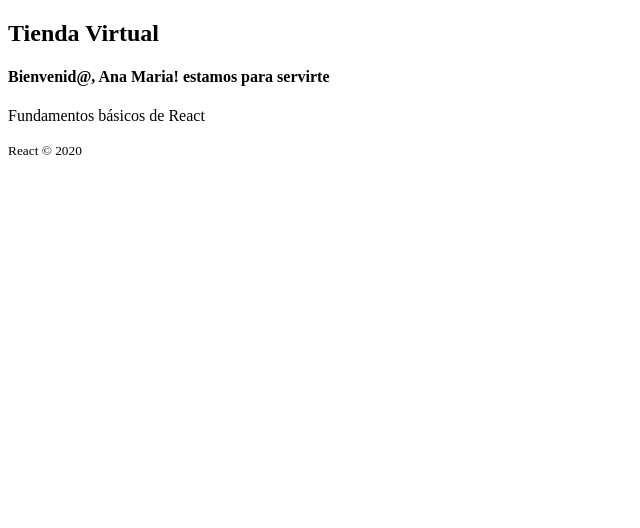
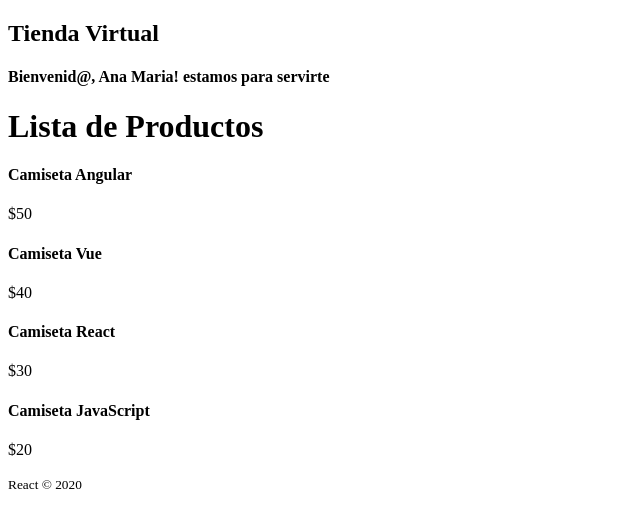
Before and after one commit to jcarlosj/React-Fundamentos-U-JPdTV, a React (Create React App) app: page / in a window 1280 px wide. Shown: the top 528 px of the page, without its empty margins (0-640 px from the left). Built offline with nearby package versions, Linux system fonts and the light colour scheme.

Commit message:
[+] Component > Product: Mostrar colección del State

```diff
--- a/src/App.js
+++ b/src/App.js
@@ -1,6 +1,8 @@
 import React, { Fragment, useState } from 'react';
 import Header from './components/Header';
 import Footer from './components/Footer';
+
+import Product from './components/Product';
 
 function App() {
     /** Obtener año actual */
@@ -21,7 +23,14 @@ function App() {
                 title='Tienda Virtual'        // Se pueden pasar: strings, numbers, booleans & functions
                 user='Ana Maria'
             />
-            <p>Fundamentos básicos de React</p>
+            <h1>Lista de Productos</h1>
+            { stateProducts .map( product => (      // Usar parentesis y no las llaves en React es un return implicito
+                <Product
+                    key={ product .id }              // En un listado de componentes cada uno debe tener un key que lo haga unico
+                    product={ product }             // Pasamos como Props los datos al Componente de Producto en este caso todo el objeto de cada producto
+                />
+            )) }
+
             <Footer
                 year={ currencyYear }
             />
--- /dev/null
+++ b/src/components/Product.js
@@ -0,0 +1,15 @@
+import React from 'react';
+
+const Product = ({ product }) => {              // Destructuración del Props pasado como argumento
+
+    const { id, name, price } = product;        // Destructuración de las propiedades de producto
+
+    return (
+        <div>
+            <h4>{ name }</h4>
+            <p>${ price }</p>
+        </div>
+    );
+}
+
+export default Product;
```
